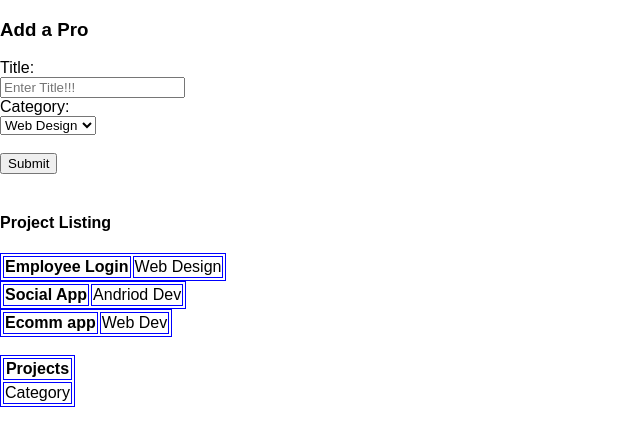
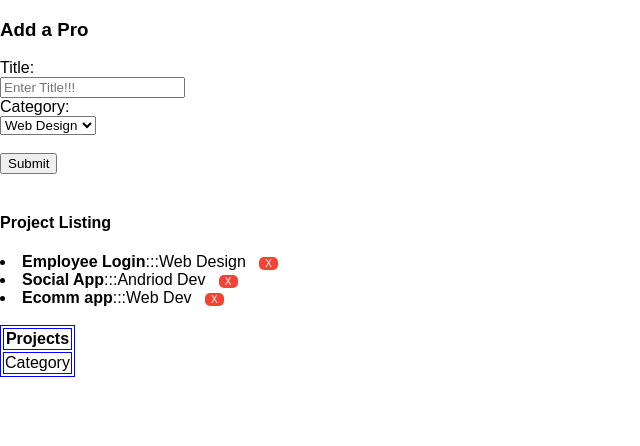
Before and after one commit to arun7sun/react-demo, a React (Create React App) app: page / in a window 1280 px wide. Shown: the top 446 px of the page, without its empty margins (0-640 px from the left). Built offline with nearby package versions, Linux system fonts and the light colour scheme.

Commit message:
Delete project option

```diff
--- a/src/App.css
+++ b/src/App.css
@@ -25,3 +25,10 @@
 table, th, td{
   border: 0.5px solid blue;
 }
+.button{
+  border-radius: 5px;
+  font-size: 10px;
+  background-color: #f44336;
+  border: none;
+  color: white;
+}
--- a/src/App.js
+++ b/src/App.js
@@ -38,12 +38,18 @@
     this.setState({pro:pro});
 
   }
+  handleDeletePro(id){
+    let pro = this.state.pro;
+    let index = pro.findIndex(x => x.id === id);
+    pro.splice(index,1);
+    this.setState({pro:pro});
+  }
 
   render() {
     return (
       <div className="App">
         <AddPro addpro={this.handleAddPro.bind(this)} /> <br/>
-        <Pro pro={this.state.pro}/><br/>
+        <Pro pro={this.state.pro} onDelete={this.handleDeletePro.bind(this)}/><br/>
         <Table pro={this.state.pro}/>
       </div>
     );
--- a/src/Components/pro.js
+++ b/src/Components/pro.js
@@ -2,12 +2,15 @@
 import ProItem from './proItem';
 
 class Pro extends Component {
+  deletePro(id){
+    this.props.onDelete(id);
+  }
   render() {
     let pros;
     if(this.props.pro){
       pros = this.props.pro.map(project =>{
          return (
-            <ProItem key={project.title} project={project} />
+            <ProItem onDelete={this.deletePro.bind(this)} key={project.title} project={project} />
          );
       });
     }
--- a/src/Components/proItem.js
+++ b/src/Components/proItem.js
@@ -1,19 +1,18 @@
 import React, { Component } from 'react';
+import '../App.css';
 
 class ProItem extends Component {
+  deletePro(id){
+    this.props.onDelete(id);
+  }
+
   render() {
 
     return (
-      <div className="ProItem">
-      <table>
-        <tbody>
-        <tr>
-        <th>{this.props.project.title}</th>
-        <td>{this.props.project.category}</td>
-        </tr>
-      </tbody>
-      </table>
-      </div>
+      <li className="ProItem">
+        <strong>{this.props.project.title}</strong>:::{this.props.project.category}&nbsp; &nbsp;
+        <button className="button" onClick={this.deletePro.bind(this,this.props.project.id)}>X</button>
+      </li>
 
     );
   }
```
